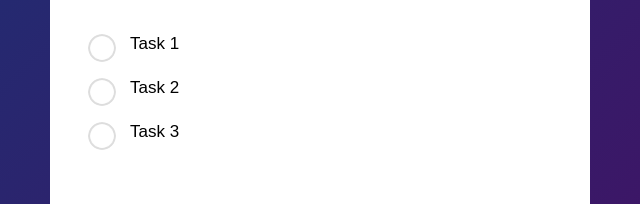
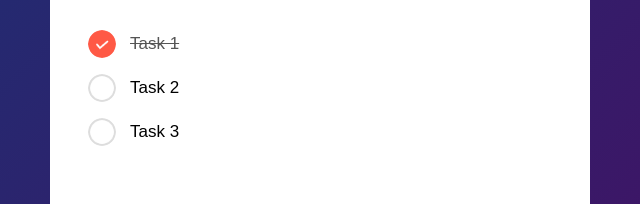
Before and after one commit to NicolasEduardoDiaz/Todo-List, a plain HTML site: page index.html in a window 1280 px wide. Shown: the part 253-457 px from the top of the page, 320-960 px from the left. Drawn offline with Linux system fonts and the light colour scheme.

Commit message:
feat: :lipstick:

```diff
--- a/css/stile.css
+++ b/css/stile.css
@@ -81,7 +81,15 @@ ul li::before{
     background-image: url(../storage/img/unchecked.png);
     background-size: cover;
     background-position: center;
-    top: 12px;
+    top: 8px;
     left: 8px;
+}
 
+ul li.checked{
+    color: #555;
+    text-decoration: line-through;
 }
+
+ul li.checked::before{
+    background-image:  url(../storage/img/checked.png);
+}
--- a/index.html
+++ b/index.html
@@ -15,7 +15,7 @@
                 <button>Add</button>
             </div>
             <ul id="list_container">
-                <li>Task 1</li>
+                <li class="checked">Task 1</li>
                 <li>Task 2</li>
                 <li>Task 3</li>
             </ul>
```
